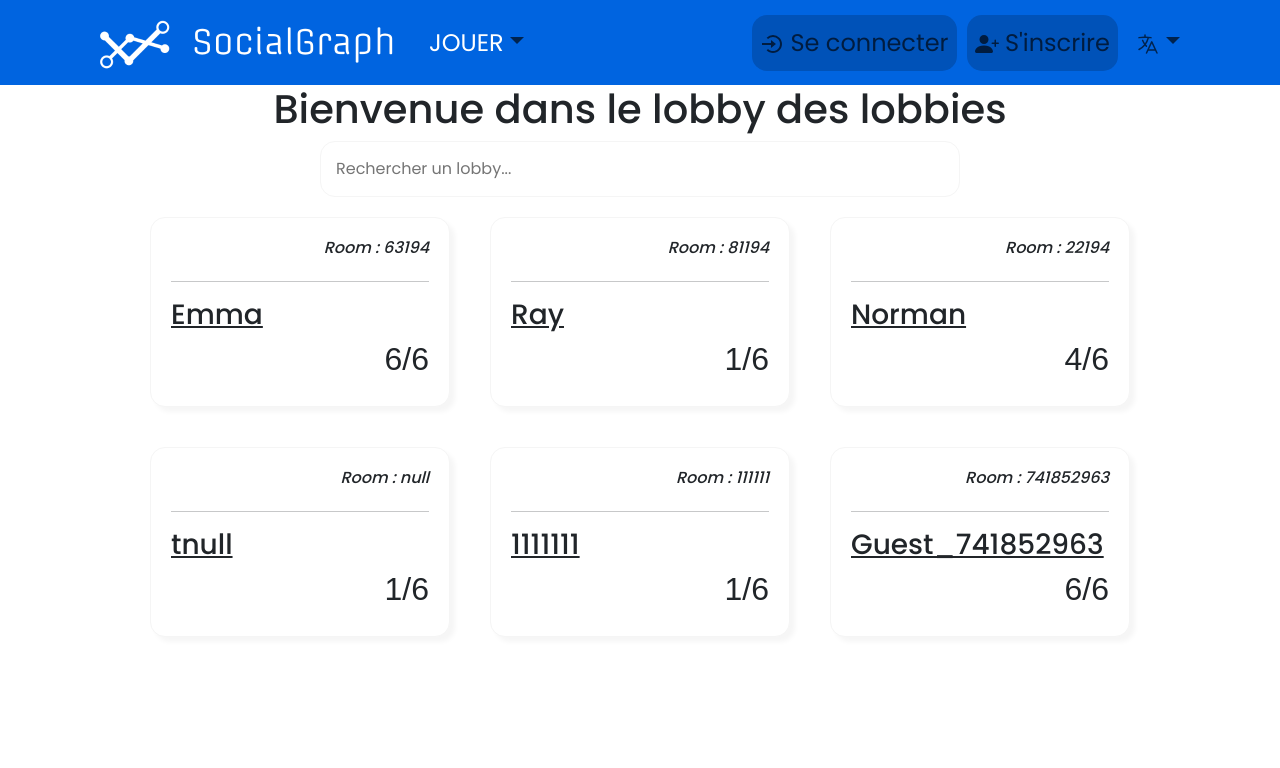
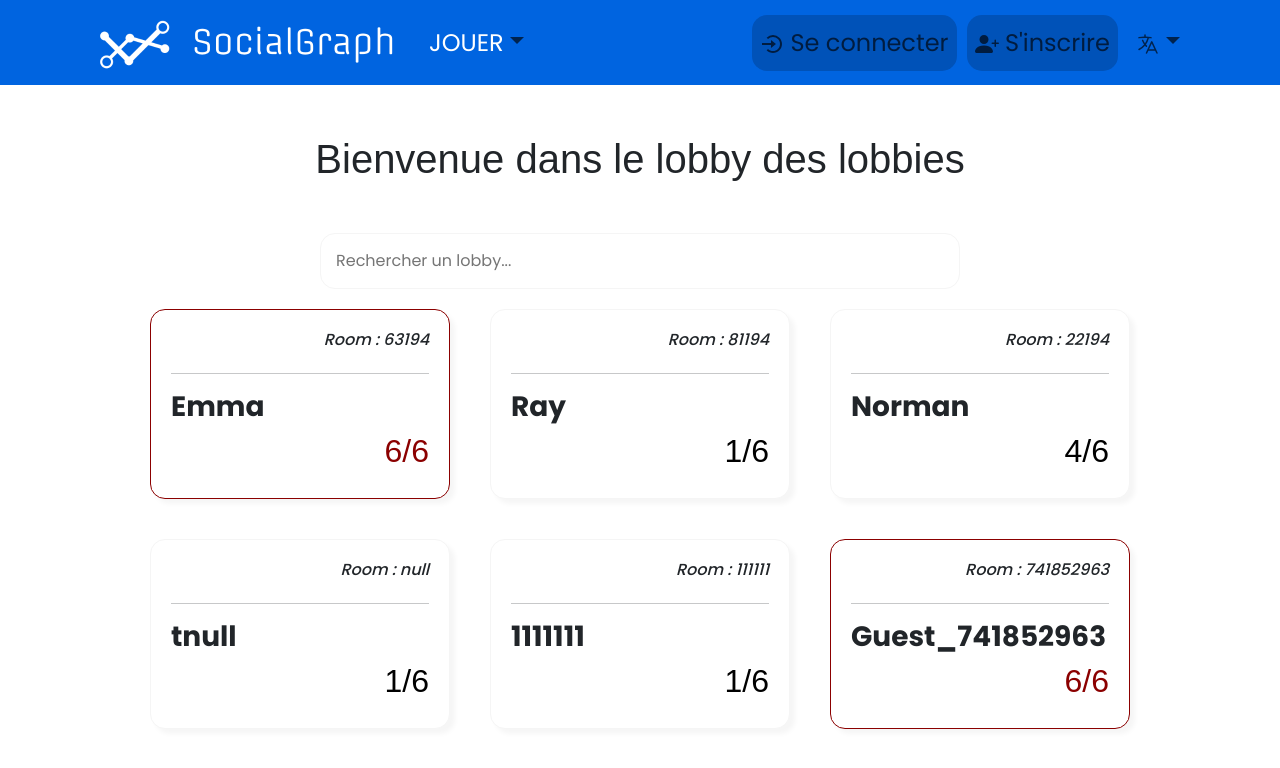
Before and after one commit to PiR194/Cryptid, a React (Create React App) app in the folder cryptide_project/: page /join in a window 1280 px wide. Shown: the top 768 px of the page. Built offline with nearby package versions, Linux system fonts and the light colour scheme; no server answers.

Commit message:
ajout du modal et de la navigation refusé si jamais la salle est pleinne :zap:

```diff
--- a/cryptide_project/src/Components/LobbyContainer.tsx
+++ b/cryptide_project/src/Components/LobbyContainer.tsx
@@ -3,6 +3,11 @@ import { useTheme } from '../Style/ThemeContext';
 import Player from '../model/Player';
 import { Link } from 'react-router-dom';
 import { useNavigate } from 'react-router-dom';
+
+import Modal from 'react-bootstrap/Modal';
+import Offcanvas from 'react-bootstrap/Offcanvas';
+import Button from 'react-bootstrap/Button';
+
 interface LobbyContainerProps {
         roomNum : string
         HeadPlayer : Player
@@ -13,28 +18,71 @@ interface LobbyContainerProps {
 const LobbyContainer: React.FC<LobbyContainerProps> = ({roomNum, HeadPlayer, nbPlayer}) => {
     const theme=useTheme();
 
+
+
+
     const navigate = useNavigate();
     const dest = '/lobby?room=' + roomNum;
 
+    //* Modal
+    const [show, setShow] = useState(false);
+
+    const handleClose = () => setShow(false);
+    const handleShow = () => setShow(true);
+
     const handleContainerClick = () => {
-        if (nbPlayer < 6) {
-            navigate(dest);
-        } else {
-            alert('La salle est pleine. Impossible de rejoindre.');
+
+        if (show){
+            handleClose()
+        }
+        else{
+            if (nbPlayer < 6) {
+                navigate(dest);
+            } else {
+                handleShow()
+                //alert('La salle est pleine. Impossible de rejoindre.');
+            }
         }
     };
 
+    let stylefull;
+    let colorfull;
+    if (nbPlayer >= 6) {
+        stylefull = "darkred"
+        colorfull = "darkred"
+    }
+    else {
+        stylefull = "whitesmoke"
+        colorfull = "black"
+    }
 
     return(
-        <div className='lobbyMainContainer' onClick={handleContainerClick}>
+        <div className='lobbyMainContainer' onClick={handleContainerClick} style={{borderColor:stylefull}}>
                 <header style={{height:'20%', display:'flex', justifyContent:'end'}}>
                     <h6><i>Room : {roomNum}</i></h6>
                 </header>
                 <hr/>
-                    <h3><u>{HeadPlayer.pseudo}</u></h3>
+                    <h3><b>{HeadPlayer.pseudo}</b></h3>
                 <div style={{display:'flex', justifyContent:'end', alignItems:'end'}}>
-                    <h2>{nbPlayer}/6</h2>
+                    <h2 style={{color:colorfull}}>{nbPlayer}/6</h2>
                 </div>
+{/*
+                <Button onClick={handleContainerClick} variant='danger'>
+                    click
+                </Button> */}
+
+                <Modal show={show} onHide={handleClose}>
+                    <Modal.Header closeButton>
+                    <Modal.Title>Salle pleine</Modal.Title>
+                    </Modal.Header>
+                    <Modal.Body>La salle est pleine, il est impossible d'y aller pour le moment !</Modal.Body>
+                    <Modal.Footer>
+                    <Button variant="secondary" onClick={handleClose}>
+                        Ok
+                    </Button>
+                    </Modal.Footer>
+                </Modal>
+
         </div>
     );
 }
--- a/cryptide_project/src/Pages/Lobbies.css
+++ b/cryptide_project/src/Pages/Lobbies.css
@@ -15,6 +15,7 @@
 
     padding: 20px;
     margin: 20px;
+    cursor: pointer;
 }
 
 .lobbyList{
@@ -33,3 +34,9 @@
 
     width: 50%;
 }
+
+
+h1{
+    margin: 50px !important;
+    font-family: "Raleway", sans-serif;
+}
```
